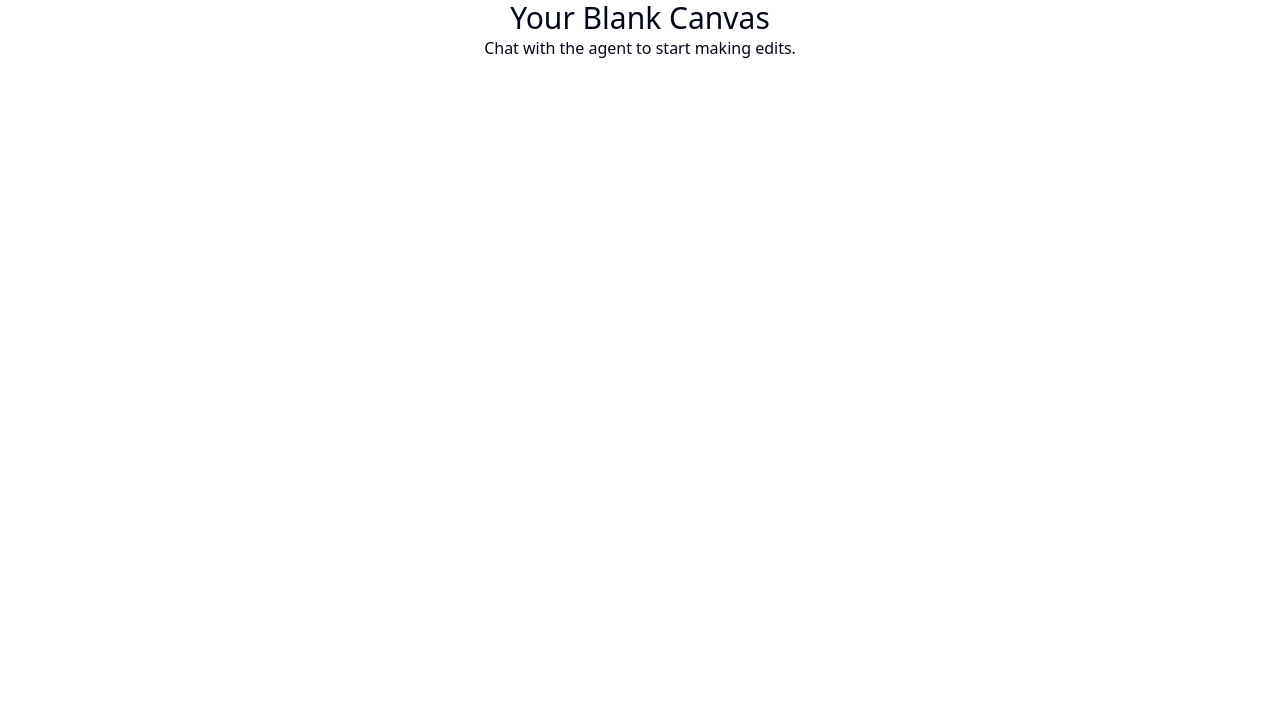
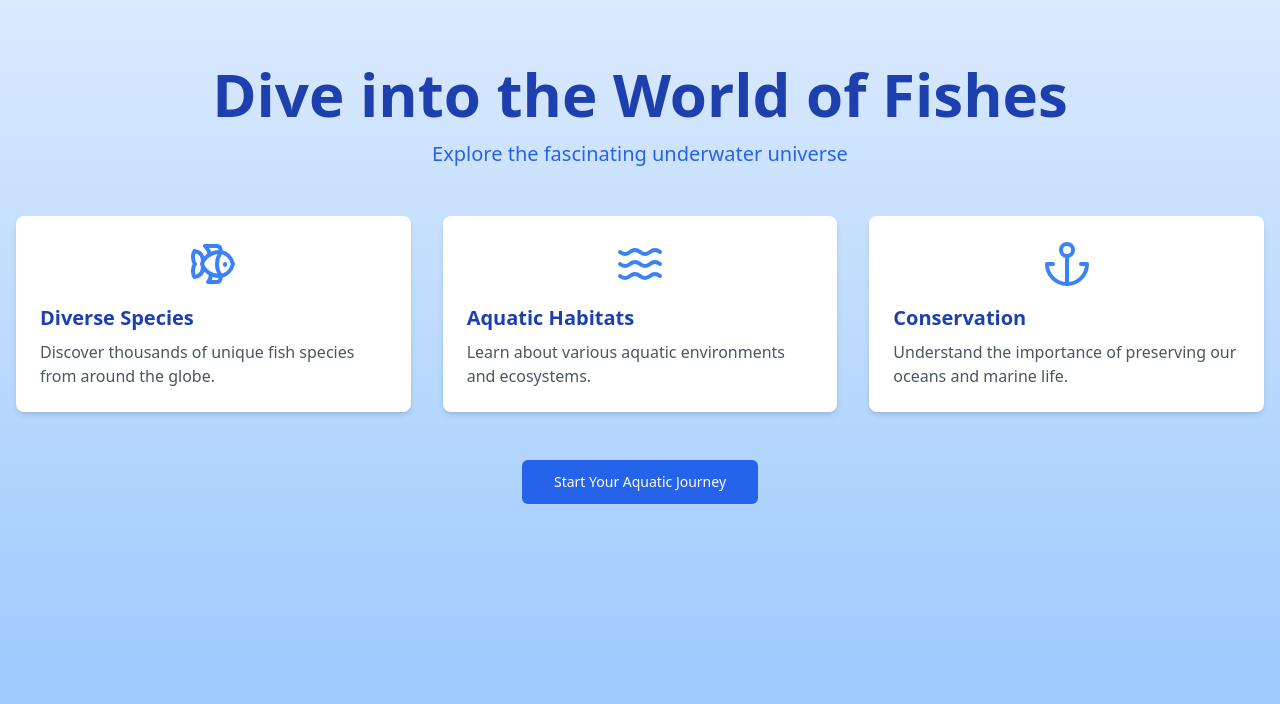
Before and after one commit to GPT-Engineer-App/fished-landing-ocean, a React (Vite) app: page / in a window 1280 px wide. Shown: the top 704 px of the page. Built offline with nearby package versions, Linux system fonts and the light colour scheme.

Commit message:
GPT Engineer Update [skip gpt_engineer]

```diff
--- a/src/nav-items.jsx
+++ b/src/nav-items.jsx
@@ -1,4 +1,4 @@
-import { Home } from "lucide-react";
+import { Fish } from "lucide-react";
 import Index from "./pages/Index.jsx";
 
 /**
@@ -8,7 +8,7 @@ export const navItems = [
   {
     title: "Home",
     to: "/",
-    icon: <Home className="h-4 w-4" />,
+    icon: <Fish className="h-4 w-4" />,
     page: <Index />,
   },
 ];
--- a/src/pages/Index.jsx
+++ b/src/pages/Index.jsx
@@ -1,14 +1,55 @@
 // Update this page (the content is just a fallback if you fail to update the page)
+
+import { Fish, Waves, Anchor } from "lucide-react";
+import { Button } from "@/components/ui/button";
 
 const Index = () => {
   return (
-    <div className="flex justify-center items-center">
-      <div className="text-center">
-        <h1 className="text-3xl">Your Blank Canvas</h1>
-        <p>Chat with the agent to start making edits.</p>
+    <div className="min-h-screen bg-gradient-to-b from-blue-100 to-blue-300">
+      <div className="container mx-auto px-4 py-16">
+        <header className="text-center mb-12">
+          <h1 className="text-4xl md:text-6xl font-bold text-blue-800 mb-4">
+            Dive into the World of Fishes
+          </h1>
+          <p className="text-xl text-blue-600">
+            Explore the fascinating underwater universe
+          </p>
+        </header>
+
+        <div className="grid md:grid-cols-3 gap-8 mb-12">
+          <FeatureCard
+            icon={<Fish className="h-12 w-12 text-blue-500" />}
+            title="Diverse Species"
+            description="Discover thousands of unique fish species from around the globe."
+          />
+          <FeatureCard
+            icon={<Waves className="h-12 w-12 text-blue-500" />}
+            title="Aquatic Habitats"
+            description="Learn about various aquatic environments and ecosystems."
+          />
+          <FeatureCard
+            icon={<Anchor className="h-12 w-12 text-blue-500" />}
+            title="Conservation"
+            description="Understand the importance of preserving our oceans and marine life."
+          />
+        </div>
+
+        <div className="text-center">
+          <Button size="lg" className="bg-blue-600 hover:bg-blue-700 text-white">
+            Start Your Aquatic Journey
+          </Button>
+        </div>
       </div>
     </div>
   );
 };
 
+const FeatureCard = ({ icon, title, description }) => (
+  <div className="bg-white p-6 rounded-lg shadow-md">
+    <div className="flex justify-center mb-4">{icon}</div>
+    <h2 className="text-xl font-semibold text-blue-800 mb-2">{title}</h2>
+    <p className="text-gray-600">{description}</p>
+  </div>
+);
+
 export default Index;
```
